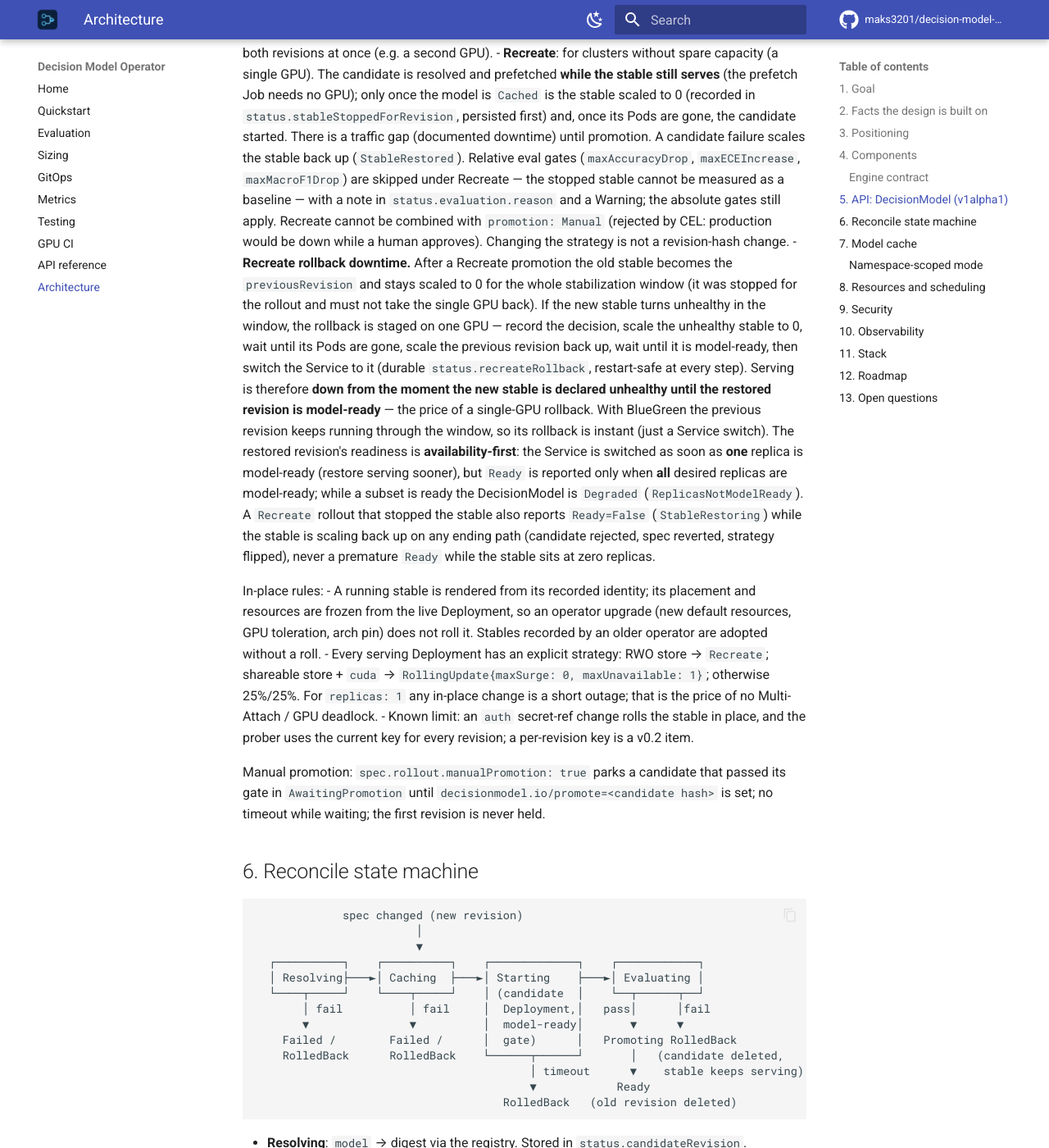
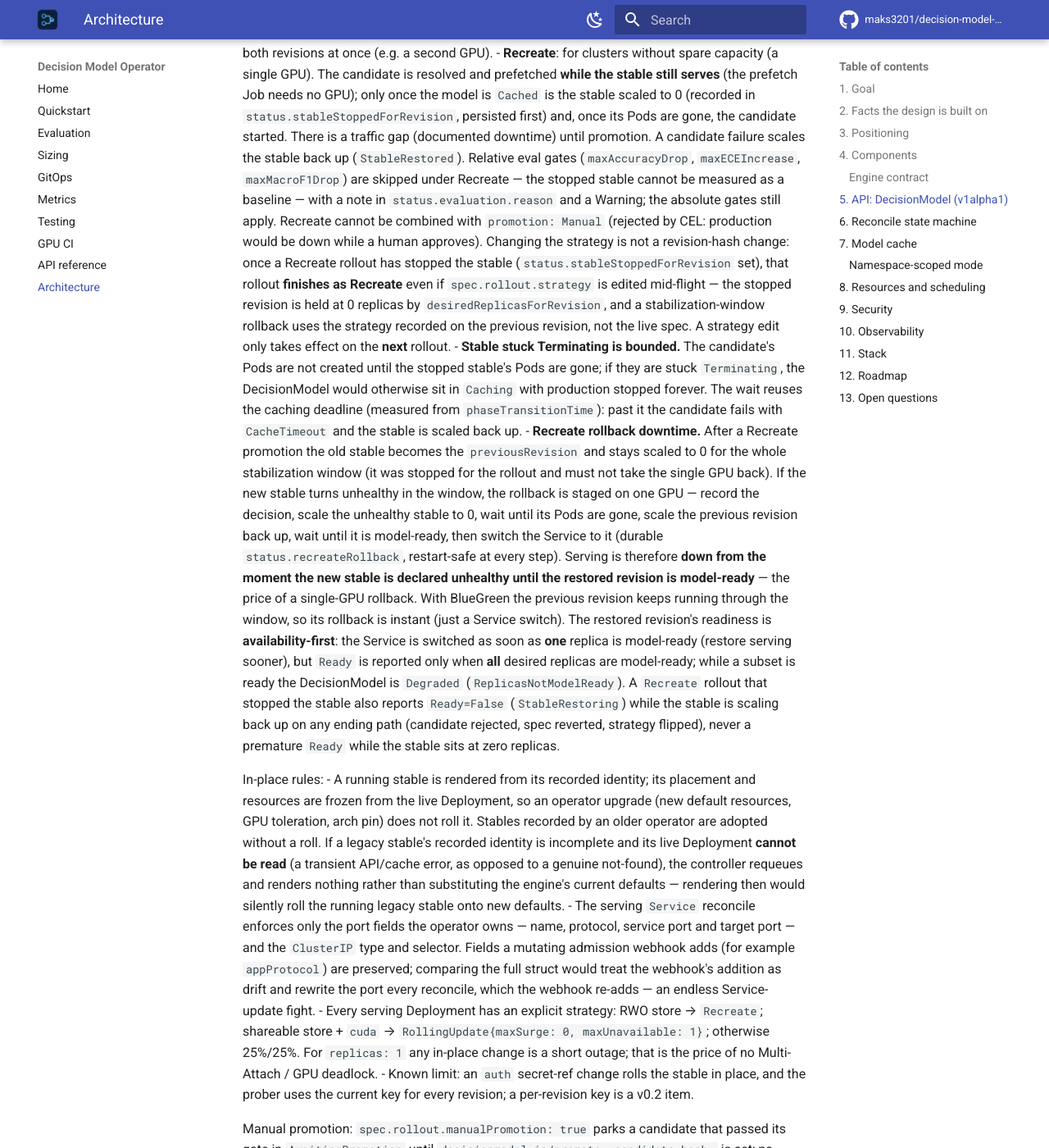
Before and after one commit to maks3201/decision-model-operator, an MkDocs documentation site: the page built from docs/ARCHITECTURE.md, in a window 1280 px wide and 1400 px high, scrolled down 4725 px. Shown: the whole window at 82% size. Built offline with MkDocs 1.6.1 and Material for MkDocs 9.7.7, drawn with Linux system fonts in a browser that asks for light colours; comment, search, counter and statistics services are not loaded.

Commit message:
docs: describe Recreate stop handling, legacy stable reads and Service field ownership (#169)
Also group all codeql-action steps in one Dependabot update so their
versions cannot drift.

```diff
--- a/docs/ARCHITECTURE.md
+++ b/docs/ARCHITECTURE.md
@@ -159,7 +159,17 @@ Rollout strategy (`rollout.strategy`, default `BlueGreen`):
   Recreate — the stopped stable cannot be measured as a baseline — with a note in
   `status.evaluation.reason` and a Warning; the absolute gates still apply. Recreate cannot be
   combined with `promotion: Manual` (rejected by CEL: production would be down while a human
-  approves). Changing the strategy is not a revision-hash change.
+  approves). Changing the strategy is not a revision-hash change: once a Recreate rollout has
+  stopped the stable (`status.stableStoppedForRevision` set), that rollout **finishes as Recreate**
+  even if `spec.rollout.strategy` is edited mid-flight — the stopped revision is held at 0 replicas
+  by `desiredReplicasForRevision`, and a stabilization-window rollback uses the strategy recorded on
+  the previous revision, not the live spec. A strategy edit only takes effect on the **next**
+  rollout.
+  - **Stable stuck Terminating is bounded.** The candidate's Pods are not created until the stopped
+    stable's Pods are gone; if they are stuck `Terminating`, the DecisionModel would otherwise sit
+    in `Caching` with production stopped forever. The wait reuses the caching deadline (measured
+    from `phaseTransitionTime`): past it the candidate fails with `CacheTimeout` and the stable is
+    scaled back up.
   - **Recreate rollback downtime.** After a Recreate promotion the old stable becomes the
     `previousRevision` and stays scaled to 0 for the whole stabilization window (it was stopped
     for the rollout and must not take the single GPU back). If the new stable turns unhealthy in
@@ -180,7 +190,16 @@ Rollout strategy (`rollout.strategy`, default `BlueGreen`):
 In-place rules:
 - A running stable is rendered from its recorded identity; its placement and resources are frozen
   from the live Deployment, so an operator upgrade (new default resources, GPU toleration, arch
-  pin) does not roll it. Stables recorded by an older operator are adopted without a roll.
+  pin) does not roll it. Stables recorded by an older operator are adopted without a roll. If a
+  legacy stable's recorded identity is incomplete and its live Deployment **cannot be read** (a
+  transient API/cache error, as opposed to a genuine not-found), the controller requeues and
+  renders nothing rather than substituting the engine's current defaults — rendering then would
+  silently roll the running legacy stable onto new defaults.
+- The serving `Service` reconcile enforces only the port fields the operator owns — name, protocol,
+  service port and target port — and the `ClusterIP` type and selector. Fields a mutating admission
+  webhook adds (for example `appProtocol`) are preserved; comparing the full struct would treat the
+  webhook's addition as drift and rewrite the port every reconcile, which the webhook re-adds — an
+  endless Service-update fight.
 - Every serving Deployment has an explicit strategy: RWO store → `Recreate`; shareable store +
   `cuda` → `RollingUpdate{maxSurge: 0, maxUnavailable: 1}`; otherwise 25%/25%. For `replicas: 1`
   any in-place change is a short outage; that is the price of no Multi-Attach / GPU deadlock.
```
Also changed, not shown: docs/runbooks/DecisionModelRolloutStuck.md (+7 -0 lines), 1 other file.
